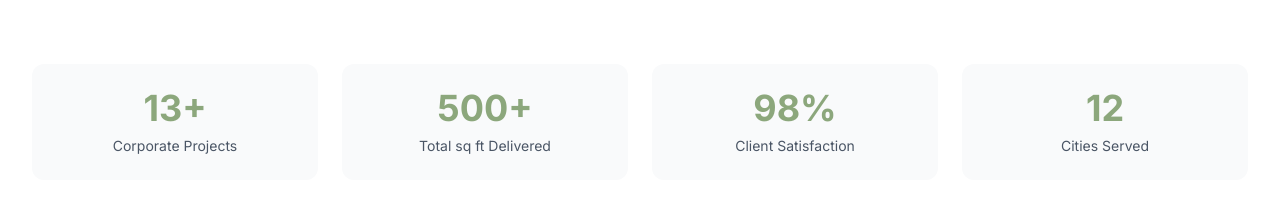
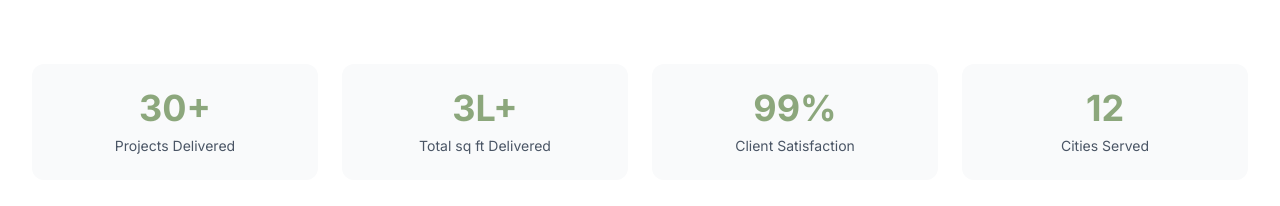
Before and after one commit to rohithkh4b3kr3/interior-design-site, a Next.js app: page /our-works in a window 1280 px wide. Shown: the part 4340-4546 px from the top of the page. Built offline with nearby package versions, Linux system fonts and the light colour scheme.

Commit message:
auto commit

```diff
--- a/src/app/our-works/page.tsx
+++ b/src/app/our-works/page.tsx
@@ -616,12 +616,9 @@ export default function OurWorksPage() {
           className="grid grid-cols-2 md:grid-cols-4 gap-6"
         >
           {[
-            {
-              number: `${activeTab === "corporate" ? commercialProjects.length : residentialProjects.length}+`,
-              label: activeTab === "corporate" ? "Corporate Projects" : "Residential Projects",
-            },
-            { number: "500+", label: "Total sq ft Delivered" },
-            { number: "98%", label: "Client Satisfaction" },
+            { number: "30+", label: "Projects Delivered" },
+            { number: "3L+", label: "Total sq ft Delivered" },
+            { number: "99%", label: "Client Satisfaction" },
             { number: "12", label: "Cities Served" },
           ].map((stat, index) => (
             <motion.div
```
